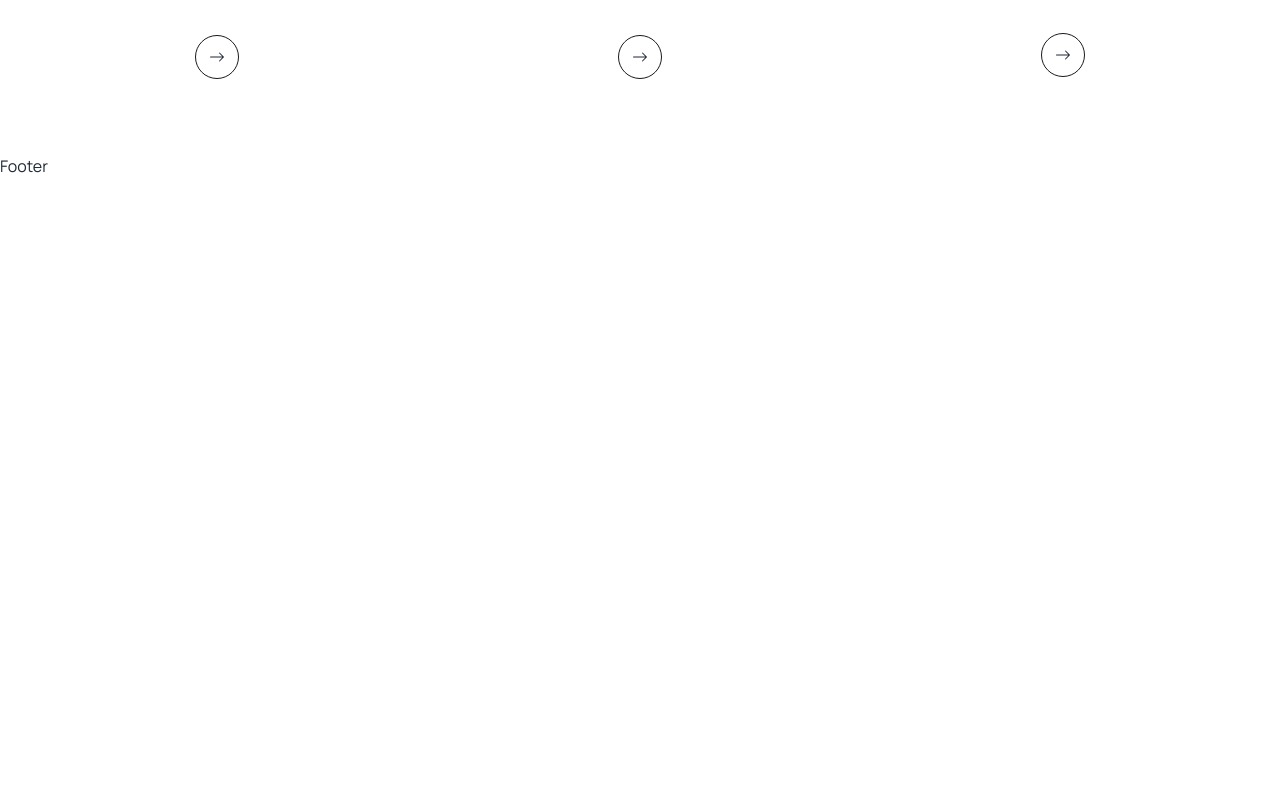
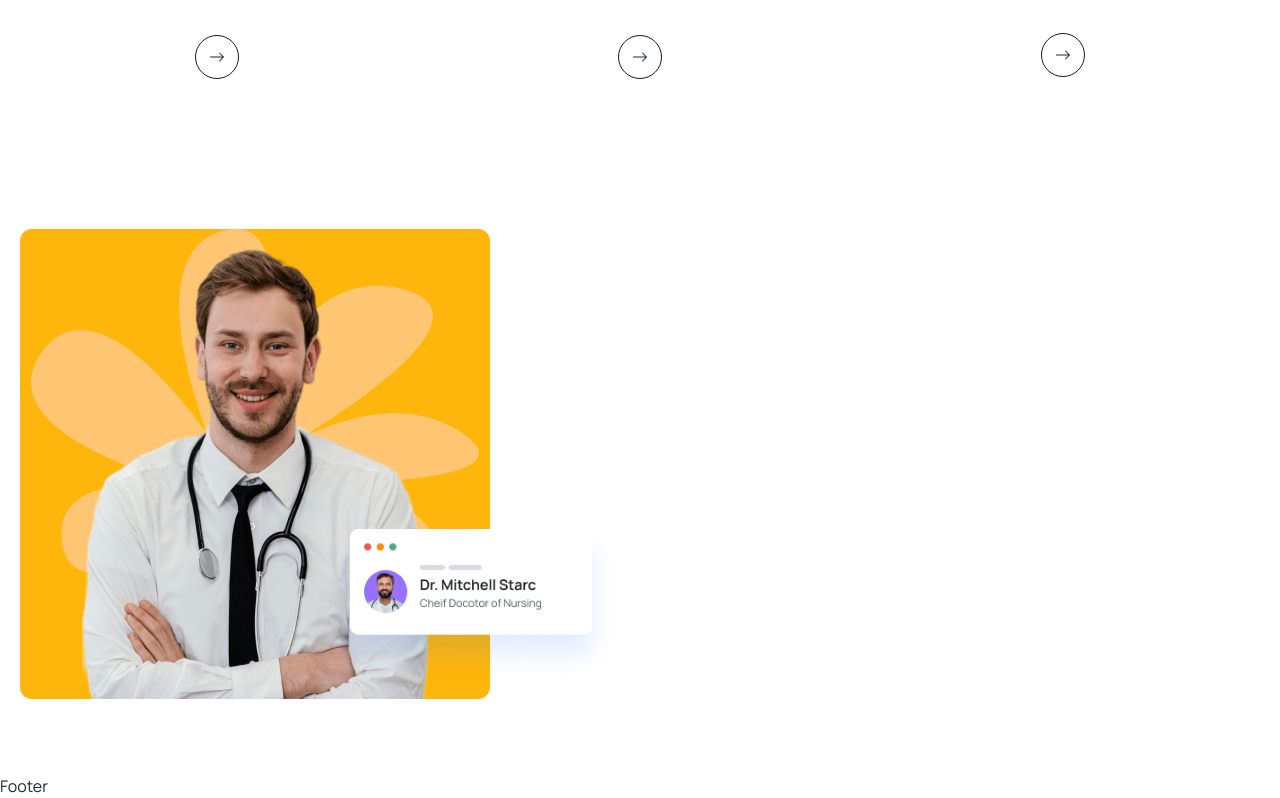
Before and after one commit to codewithriad/madical-booking-app-stripe, a React (Vite) app in the folder client/: page / in a window 1280 px wide. Shown: the part 1448-2246 px from the top of the page. Before the commit the page ends 1626 px from the top, so only its background shows below. Built offline with nearby package versions, Linux system fonts and the light colour scheme.

Commit message:
added about section on hero home page

```diff
--- /dev/null
+++ b/client/src/components/About/About.jsx
@@ -0,0 +1,23 @@
+import aboutCard from '../../assets/images/about-card.png';
+import aboutImage from '../../assets/images/about.png';
+const About = () => {
+  return (
+    <>
+      <section>
+        <div className="container">
+            <div className="flex justify-between gap-[50px] lg:gap-[130px] xl:gap-0 flex-col lg:flex-row">
+                {/* ========= about image ======== */}
+                <div className="relative w-3/4 lg:w-1/2 xl:w-[770px] z-10 order-2 lg:order-1">
+                    <img src={aboutImage} alt="" />
+                    <div className='absolute z-10 bottom-4 w-[200px] md:w-[300px] right-[-30%] md:right-[-7%] lg:right-[22%]'>
+                        <img src={aboutCard} alt="" />
+                    </div>
+                </div>
+            </div>
+        </div>
+      </section>
+    </>
+  );
+};
+
+export default About;
--- a/client/src/pages/Home.jsx
+++ b/client/src/pages/Home.jsx
@@ -7,6 +7,7 @@
 
 import { BsArrowRight } from "react-icons/bs";
 import { Link } from "react-router-dom";
+import About from "../components/About/About";
 const Home = () => {
   return (
     <>
@@ -27,7 +28,9 @@
                   quia placeat esse autem harum eius labore quaerat perferendis.
                   Fugit, suscipit impedit.
                 </p>
-                <button className="btn mt-[30px] hover:text-white hover:bg-primaryColor">Request an Appointment</button>
+                <button className="btn mt-[30px] hover:text-white hover:bg-primaryColor">
+                  Request an Appointment
+                </button>
               </div>
               {/* ============ hero counter line ============ */}
 
@@ -71,7 +74,6 @@
         </div>
       </section>
 
-
       {/* doctor services section */}
 
       <section>
@@ -86,13 +88,12 @@
             </p>
           </div>
           <div className="grid grid-cols-1 md:grid-cols-2 lg:grid-cols-3 gap-5 lg:gap-[30px] mt-[30px] lg:mt-[55px]">
-
             <div className="mt-[30px]">
-            <div className="py-[30px] px-5">
-              <div className="flex items-center justify-center">
-                <img src={icon01} alt="" />
+              <div className="py-[30px] px-5">
+                <div className="flex items-center justify-center">
+                  <img src={icon01} alt="" />
+                </div>
               </div>
-            </div>
               <h2 className="text-[26px] leading-9 text-headingColor font-bold text-center">
                 Find a Doctor
               </h2>
@@ -148,11 +149,12 @@
               </Link>
             </div>
           </div>
-
-
-
         </div>
       </section>
+
+      {/* About section */}
+
+      <About/>
     </>
   );
 };
```
